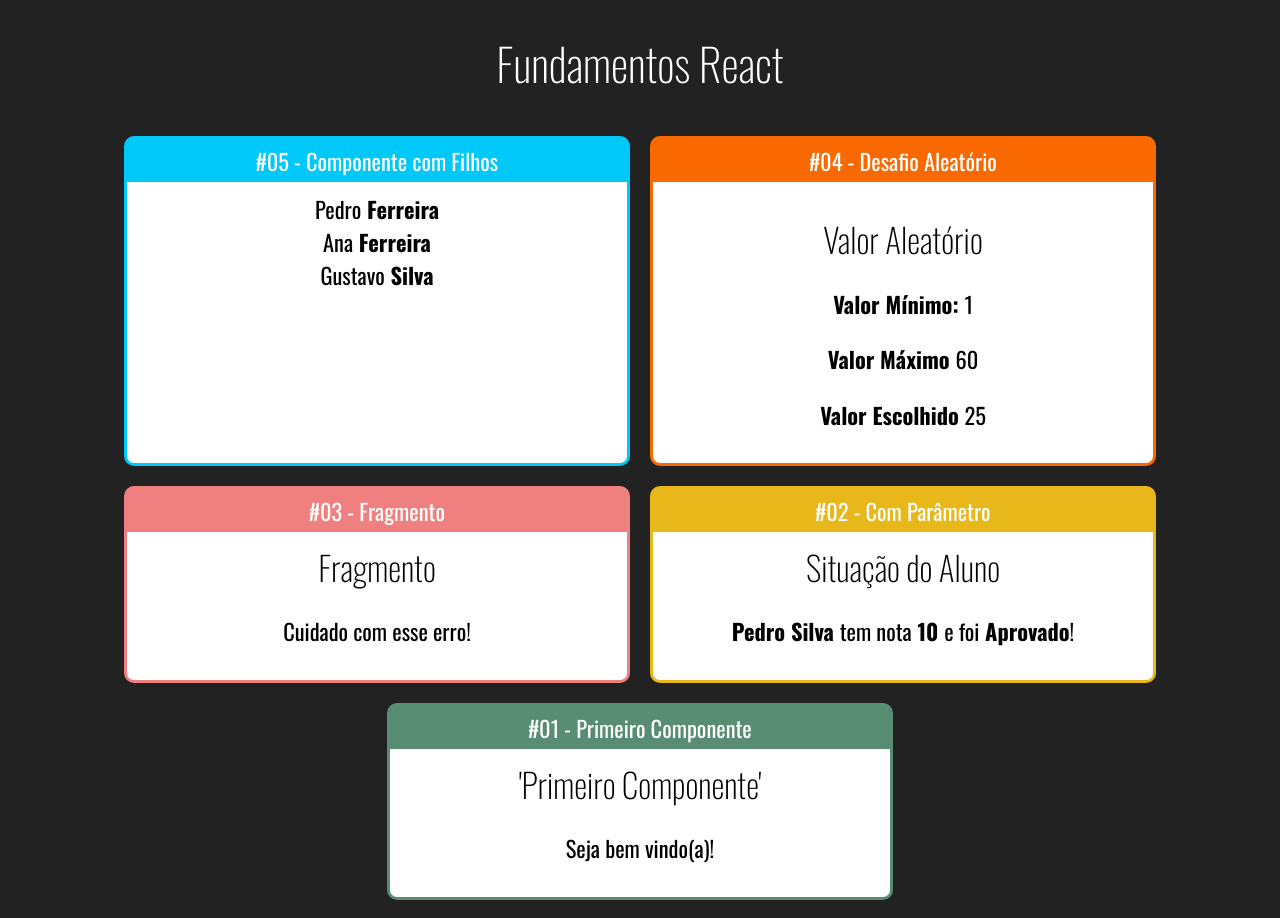
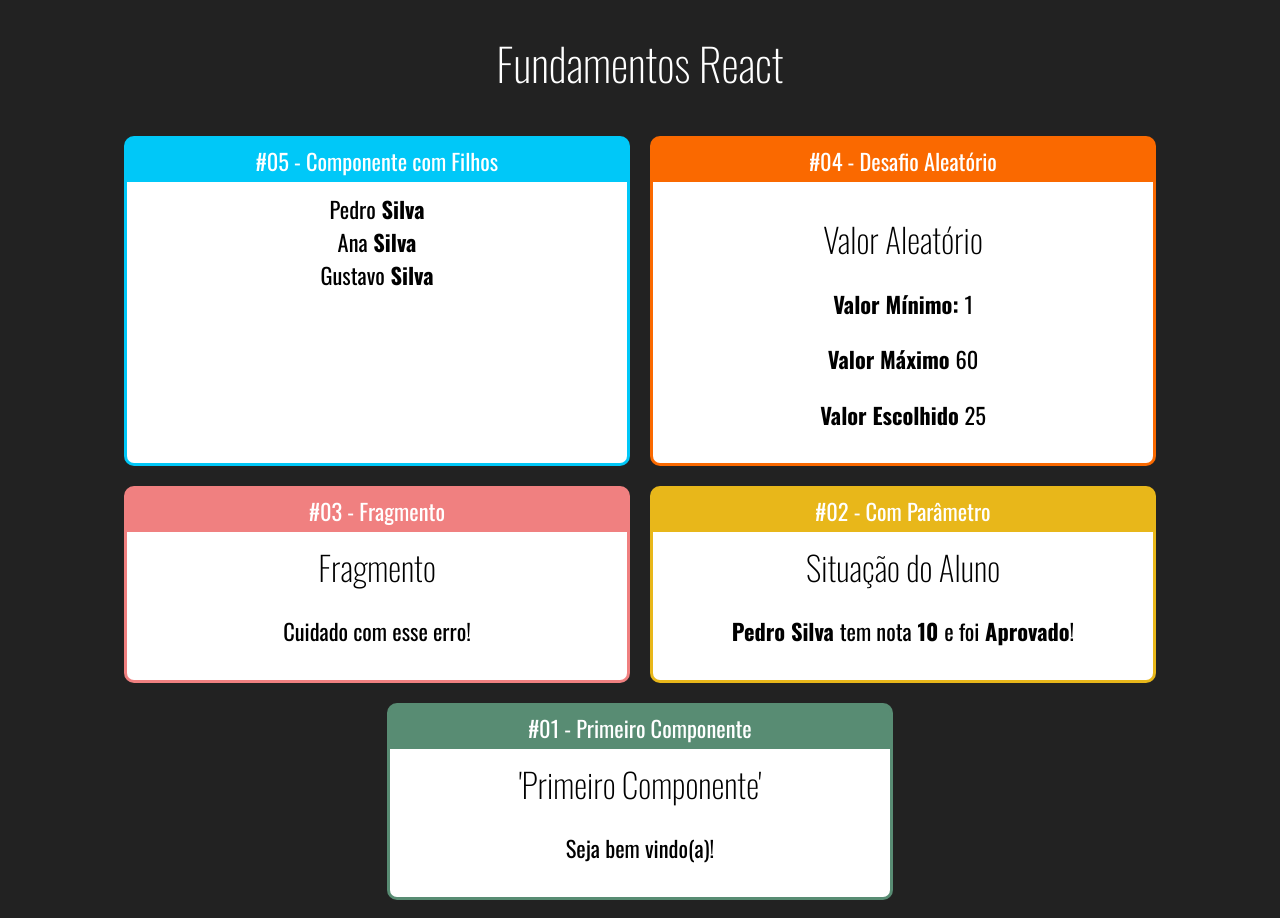
Before and after one commit to IngridBatista/CursoReact, a React (Create React App) app in the folder fundamentos-react/: page / in a window 1280 px wide. Built offline with nearby package versions, Linux system fonts and the light colour scheme.

Commit message:
Componente com Filho #02

```diff
--- a/fundamentos-react/src/App.jsx
+++ b/fundamentos-react/src/App.jsx
@@ -1,7 +1,8 @@
 import './App.css'
 import React from "react";
 
-import Familia from "./components/basicos/Familia"
+import Familia from "./components/basicos/Familia";
+import FamiliaMembro from "./components/basicos/FamiliaMembro";
 import Card from "./components/layout/Card";
 import Aleatorio from "./components/basicos/Aleatorio";
 import Primeiro from "./components/basicos/Primeiro";
@@ -14,7 +15,11 @@ export default (_) => (
 
     <div className="Cards">
       <Card titulo="#05 - Componente com Filhos" color="#00C8F8">
-        <Familia sobrenome="Ferreira" />
+        <Familia sobrenome="Silva">
+          <FamiliaMembro nome="Pedro" />
+          <FamiliaMembro nome="Ana" />
+          <FamiliaMembro nome="Gustavo" />
+        </Familia>
       </Card>
 
       <Card titulo="#04 - Desafio Aleatório" color="#FA6900">
--- a/fundamentos-react/src/components/basicos/Familia.jsx
+++ b/fundamentos-react/src/components/basicos/Familia.jsx
@@ -1,12 +1,11 @@
-import React from 'react'
-import FamiliaMembro from './FamiliaMembro'
+import React, { cloneElement } from "react";
 
-export default props => {
-    return (
-        <div>
-            <FamiliaMembro nome="Pedro" sobrenome={props.sobrenome} />
-            <FamiliaMembro nome="Ana" {...props} />
-            <FamiliaMembro nome="Gustavo" sobrenome="Silva" />
-        </div>
-    )
-}
+export default (props) => {
+  return (
+    <div>
+      {props.children.map((child, i) => {
+        return cloneElement(child, { ...props, key: i });
+      })}
+    </div>
+  );
+};
```
